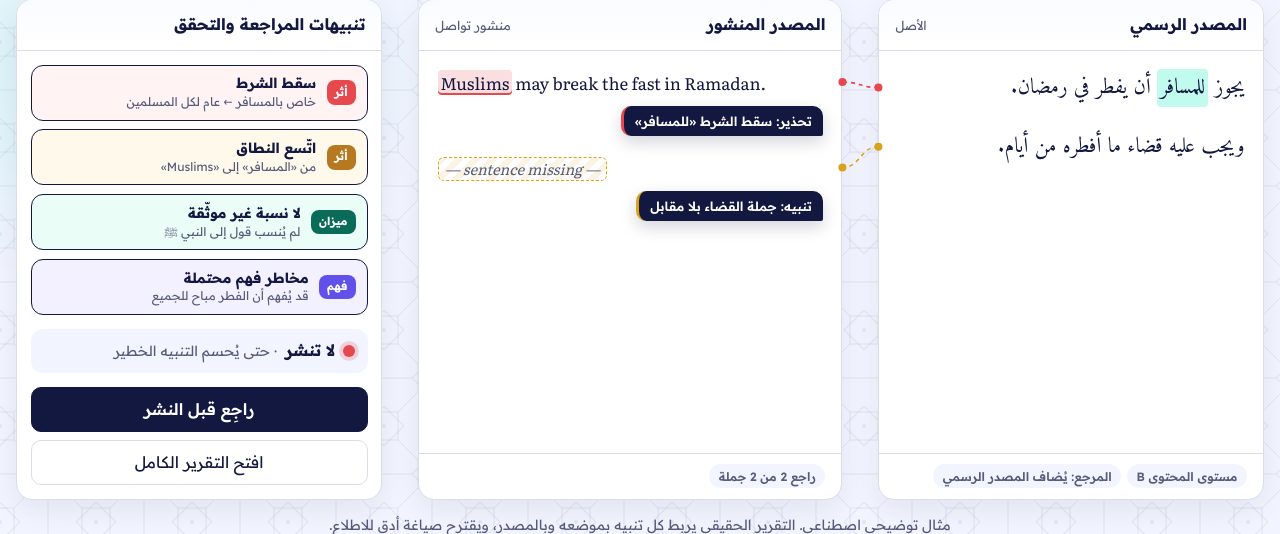
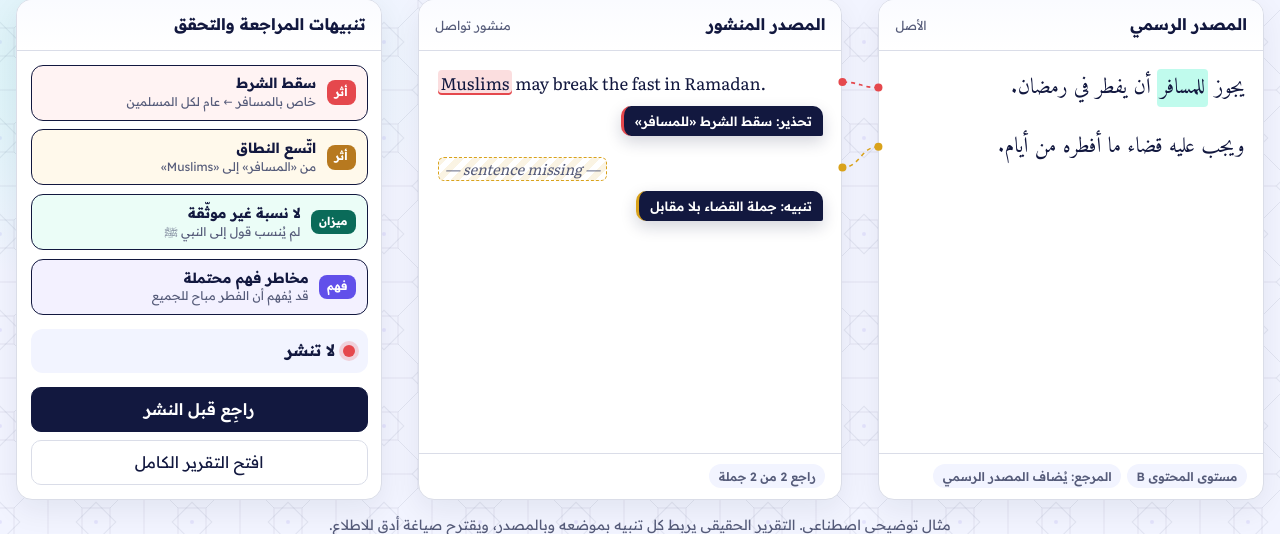
Before and after one commit to Shouqalkhalifi/MIRAAH-, a FastAPI app: page / in a window 1280 px wide. Shown: the part 630-1164 px from the top of the page. Run offline with FastAPI, Linux system fonts and the light colour scheme; some libraries are stand-ins or nearby versions.

Commit message:
Home demo: drop the note after «لا تنشر»
Co-authored-by: Cursor <cursoragent@cursor.com>

```diff
--- a/app/templates/home.html
+++ b/app/templates/home.html
@@ -57,7 +57,7 @@
         <li class="a-grn"><span class="ab">ميزان</span><div><b>لا نسبة غير موثّقة</b><small>لم يُنسب قول إلى النبي ﷺ</small></div></li>
         <li class="a-pur"><span class="ab">فهم</span><div><b>مخاطر فهم محتملة</b><small>قد يُفهم أن الفطر مباح للجميع</small></div></li>
       </ul>
-      <div class="light"><span class="lamp red"></span><b>لا تنشر</b><span class="muted t14">· حتى يُحسم التنبيه الخطير</span></div>
+      <div class="light"><span class="lamp red"></span><b>لا تنشر</b></div>
       <div class="panel-acts">
         <a href="/new" class="btn btn-primary">راجِع قبل النشر</a>
         <form method="post" action="/examples/traveler-fasting"><button class="btn btn-quiet">افتح التقرير الكامل</button></form>
```
